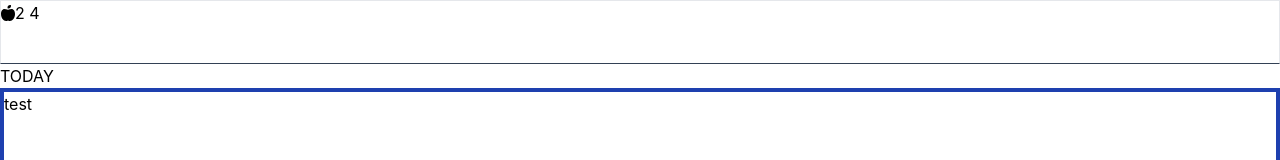
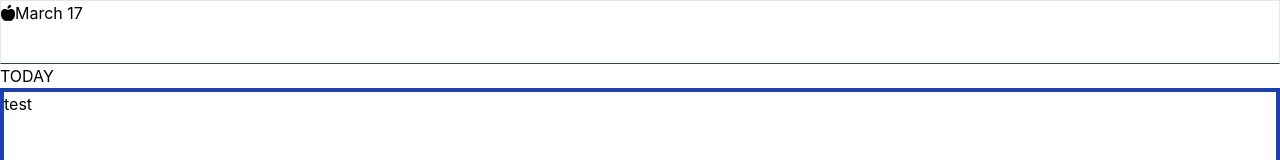
Before and after one commit to FCraven/the-apple-times, a React (Create React App) app: page / in a window 1280 px wide. Shown: the top 160 px of the page. Built offline with nearby package versions, Linux system fonts and the light colour scheme.

Commit message:
parsing date for header

```diff
--- a/src/components/Header/Header.js
+++ b/src/components/Header/Header.js
@@ -2,12 +2,34 @@ import { FontAwesomeIcon } from '@fortawesome/react-fontawesome'
 import { faAppleWhole } from '@fortawesome/free-solid-svg-icons'
 
 const Header =()=> {
-  const date = new Date();
+  const date = new Date().toString();
+  const splitDate = date.split(' ');
+
+  const months = {
+    Jan : 'January',
+    Feb: 'February',
+    Mar: 'March',
+    Apr: 'April',
+    May: 'May',
+    Jun: 'June',
+    Jul: 'July',
+    Aug: 'August',
+    Sep: 'September',
+    Oct: 'October',
+    Nov: 'November',
+    Dec: 'December'
+  }
+
+  console.log('Date', date)
+
+
+
+
 
   return (
     <header className='border border-b-slate-700 h-16 w-full relative'>
       <FontAwesomeIcon icon={ faAppleWhole } />
-      <time>{`${date.getMonth()} ${date.getDay()}`}</time>
+      <time>{`${months[splitDate[1]]} ${splitDate[2]}`}</time>
     </header>
   )
 }
```
